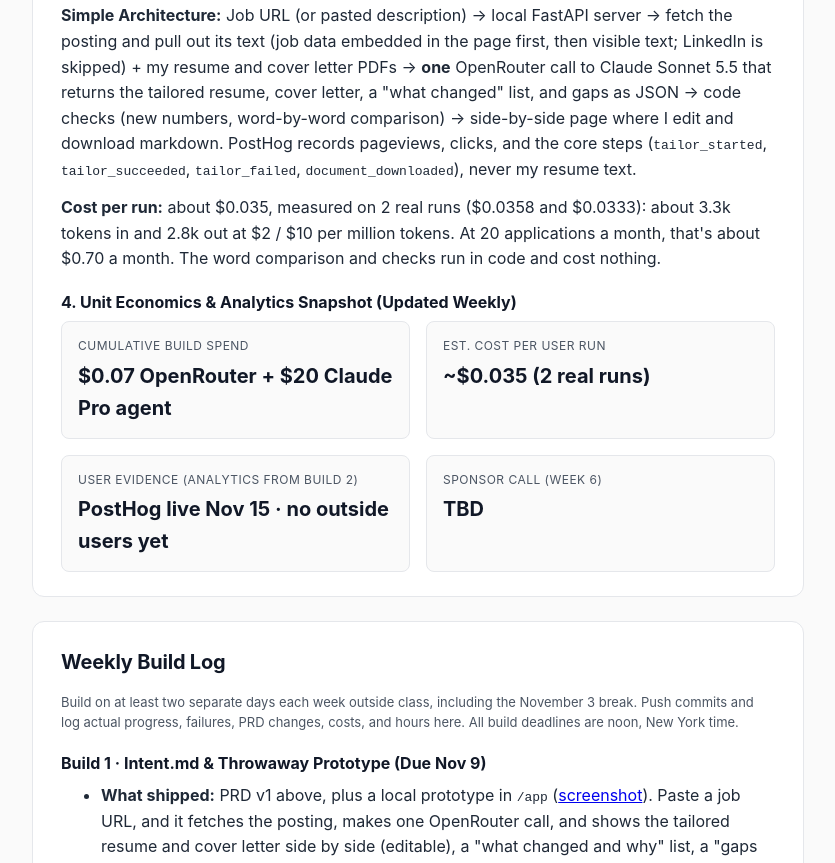
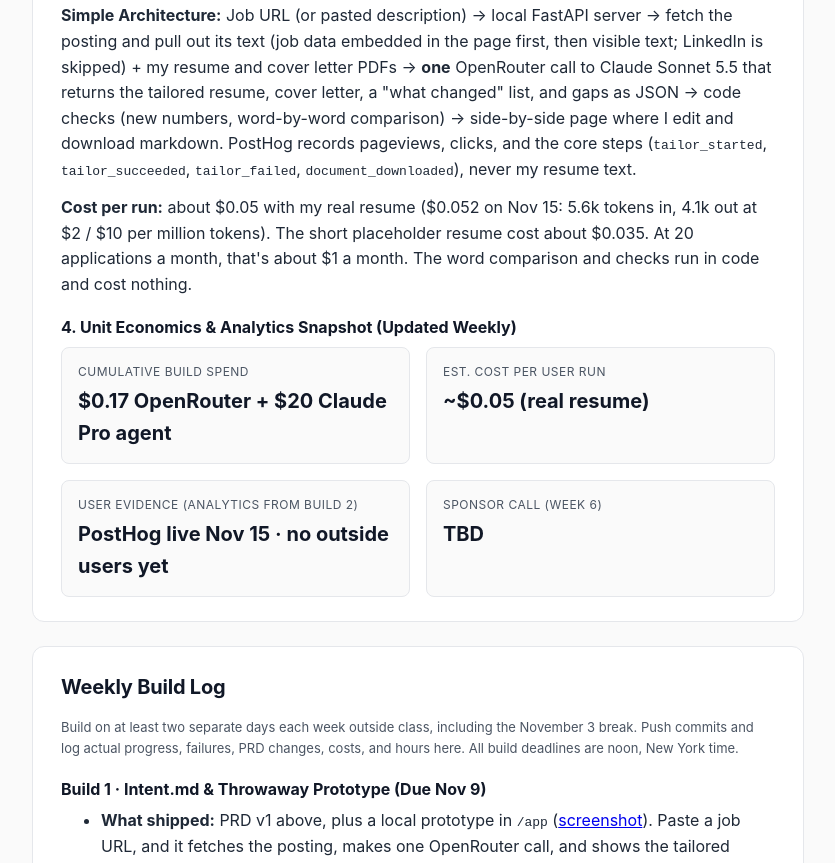
Before and after one commit to building-with-ai-f26/jb9592-somethingcool, a plain HTML site: page docs/index.html in a window 1280 px wide. Shown: the part 2597-3460 px from the top of the page, without its empty margins (222-1057 px from the left). Drawn offline with Linux system fonts and the light colour scheme.

Commit message:
Log the token-cap bug and correct costs for real-resume runs
Co-Authored-By: Claude Opus 5.5 <noreply@anthropic.com>

```diff
--- a/docs/index.html
+++ b/docs/index.html
@@ -192,17 +192,17 @@
       <p><strong>Riskiest Assumption:</strong> That Tailor can rewrite my resume <em>without inventing anything</em>. If it slips in claims I never made, I have to re-read every line against my original, and the 45 minutes I was trying to save comes right back. Worse, I might send something untrue to a recruiter.</p>
       <p><strong>How this build tests it:</strong> Three layers, and only one of them trusts the AI. (1) The prompt forbids adding skills, titles, metrics, or employers. (2) Code checks for any number in the tailored resume that isn't in my original. (3) Code compares my original and tailored resume word by word and highlights every added word. The evidence so far: in 2 real runs the number check found nothing invented, but the Figma run added "to track adoption", a claim the prompt rule and the number check both missed. The word comparison now catches it, and a test reproduces it. Still unknown: how often this happens across many postings. That's the Build 4 eval.</p>
       <p><strong>Simple Architecture:</strong> Job URL (or pasted description) → local FastAPI server → fetch the posting and pull out its text (job data embedded in the page first, then visible text; LinkedIn is skipped) + my resume and cover letter PDFs → <strong>one</strong> OpenRouter call to Claude Sonnet 5.5 that returns the tailored resume, cover letter, a "what changed" list, and gaps as JSON → code checks (new numbers, word-by-word comparison) → side-by-side page where I edit and download markdown. PostHog records pageviews, clicks, and the core steps (<code>tailor_started</code>, <code>tailor_succeeded</code>, <code>tailor_failed</code>, <code>document_downloaded</code>), never my resume text.</p>
-      <p><strong>Cost per run:</strong> about $0.035, measured on 2 real runs ($0.0358 and $0.0333): about 3.3k tokens in and 2.8k out at $2 / $10 per million tokens. At 20 applications a month, that's about $0.70 a month. The word comparison and checks run in code and cost nothing.</p>
+      <p><strong>Cost per run:</strong> about $0.05 with my real resume ($0.052 on Nov 15: 5.6k tokens in, 4.1k out at $2 / $10 per million tokens). The short placeholder resume cost about $0.035. At 20 applications a month, that's about $1 a month. The word comparison and checks run in code and cost nothing.</p>
 
       <h3>4. Unit Economics & Analytics Snapshot (Updated Weekly)</h3>
       <div class="grid-2">
         <div class="stat-box">
           <div class="stat-label">Cumulative Build Spend</div>
-          <div class="stat-value">$0.07 OpenRouter + $20 Claude Pro agent</div>
+          <div class="stat-value">$0.17 OpenRouter + $20 Claude Pro agent</div>
         </div>
         <div class="stat-box">
           <div class="stat-label">Est. Cost Per User Run</div>
-          <div class="stat-value">~$0.035 (2 real runs)</div>
+          <div class="stat-value">~$0.05 (real resume)</div>
         </div>
         <div class="stat-box">
           <div class="stat-label">User Evidence (Analytics from Build 2)</div>
@@ -237,8 +237,8 @@
         <ul>
           <li><strong>What shipped:</strong> (1) <strong>Word-by-word comparison</strong> (Nov 10): Tailor highlights every word it added to or removed from my resume, computed in code, so I don't have to trust the AI's own list of changes. (2) <strong>PostHog on this page and the local app</strong> (Nov 15): pageviews, automatic click tracking, and the core workflow steps <code>tailor_started</code> → <code>tailor_succeeded</code> (time, tokens, cost) / <code>tailor_failed</code> (including when the paste box appears) → <code>document_downloaded</code>. My resume text is never sent, and replay masks the resume panels. The app reads the PostHog key from <code>.env</code>. (3) <strong>PRD v2</strong> above: riskiest assumption, how this build tests it, architecture, cost per run. (4) <strong>AGENTS.md</strong>: project structure and full setup. Also since Build 1: Tailor reads my real resume and cover letter from PDFs, which are kept off GitHub. 9 deterministic tests pass.</li>
           <li><strong>Lessons:</strong> My first PostHog check said no events were being sent. PostHog's debug log showed why: it drops traffic from automated test browsers as bots. Once that was allowed for the test only, both pages sent events and PostHog accepted them. Real visitors were never affected. Also, PostHog has two kinds of keys: the <code>phc_</code> project key is meant to be public (it can only send events), unlike my OpenRouter key, which stays secret in <code>.env</code>.</li>
-          <li><strong>What broke / changed in PRD:</strong> Session replay was switched off by default in my PostHog project, a setting on PostHog's side rather than in the code. [X: confirm replay turned on and a recording shows up]. The PRD now names the biggest risk: Tailor inventing claims. This build tests it in code, after the "to track adoption" slip showed a prompt rule alone isn't enough. Not yet tested by an outside user.</li>
-          <li><strong>Cost & time this week:</strong> $0.00 OpenRouter (no new AI runs; the new features were checked with a saved run, so no API calls) + [X] coding agent · [X] hours</li>
+          <li><strong>What broke / changed in PRD:</strong> Session replay was switched off by default in my PostHog project, a setting on PostHog's side rather than in the code. [X: confirm replay turned on and a recording shows up]. The PRD now names the biggest risk: Tailor inventing claims. This build tests it in code, after the "to track adoption" slip showed a prompt rule alone isn't enough. Not yet tested by an outside user. <strong>Bug found on my real resume:</strong> Tailor failed with "didn't return valid JSON". The real cause was the 3,500-token output cap I set in Build 1: my full resume needs about 4,100 tokens, so the answer was cut off mid-JSON. I raised the cap to 8,000 (you only pay for tokens used), and a cut-off answer now says so instead of claiming bad JSON. A test reproduces it, and the same posting now works.</li>
+          <li><strong>Cost & time this week:</strong> $0.10 OpenRouter (2 runs on my real resume while fixing the bug below: $0.046 cut off + $0.052 fixed; the other new features were checked with a saved run, no API calls) + [X] coding agent · [X] hours</li>
         </ul>
       </div>
 
```
